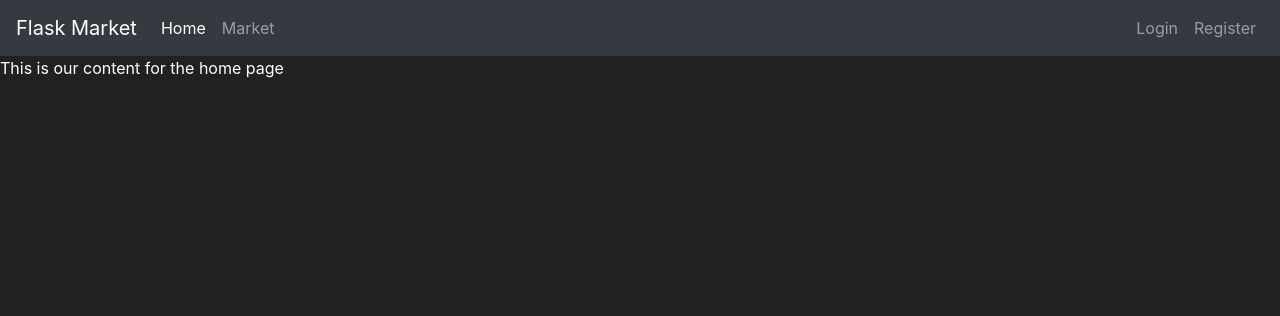
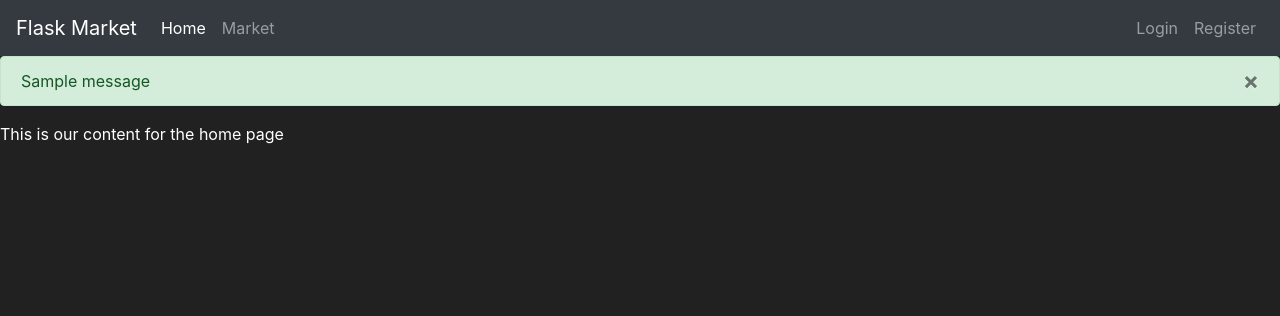
Before and after one commit to IdenTiclla/FlaskMarket, a Flask app: page / in a window 1280 px wide. Shown: the top 316 px of the page. Run offline with Flask 2, Linux system fonts and the light colour scheme; one stand-in notice (Sample message) is shown; some libraries are stand-ins or nearby versions.

Commit message:
flash messages to the frontend

```diff
--- a/market/routes.py
+++ b/market/routes.py
@@ -1,5 +1,5 @@
 from market import app
-from flask import render_template, redirect, url_for
+from flask import render_template, redirect, url_for, flash
 from market.models import Item, User
 from market.forms import RegisterForm
 from market import db
@@ -26,6 +26,6 @@ def register_page():
 
     if form.errors != {}: # If there are no erros from the validations
         for err_msg in form.errors.values():
-            print(f'There was an error with creating an user: {err_msg}')
+            flash(f'There was an error with creating an user: {err_msg}', category='danger')
 
     return render_template('register.html', form=form)
--- a/market/templates/base.html
+++ b/market/templates/base.html
@@ -56,7 +56,18 @@
       </div>
     </nav>
     <!-- Future Content here -->
-
+    {% with messages = get_flashed_messages(with_categories=true) %}
+        {% if messages %}
+            {% for category, message in messages %}
+                <div class="alert alert-{{ category }}">
+                    <button type="button" class="m1-2 mb-1 close" data-dismiss="alert" aria-label="Close">
+                        <span aria-hidden="true">&times;</span>
+                    </button>
+                    {{ message }}
+                </div>
+            {% endfor %}
+        {% endif %}
+    {% endwith%}
     {% block content %}
 
     {% endblock %}
```
Also changed, not shown: market/market.db.
